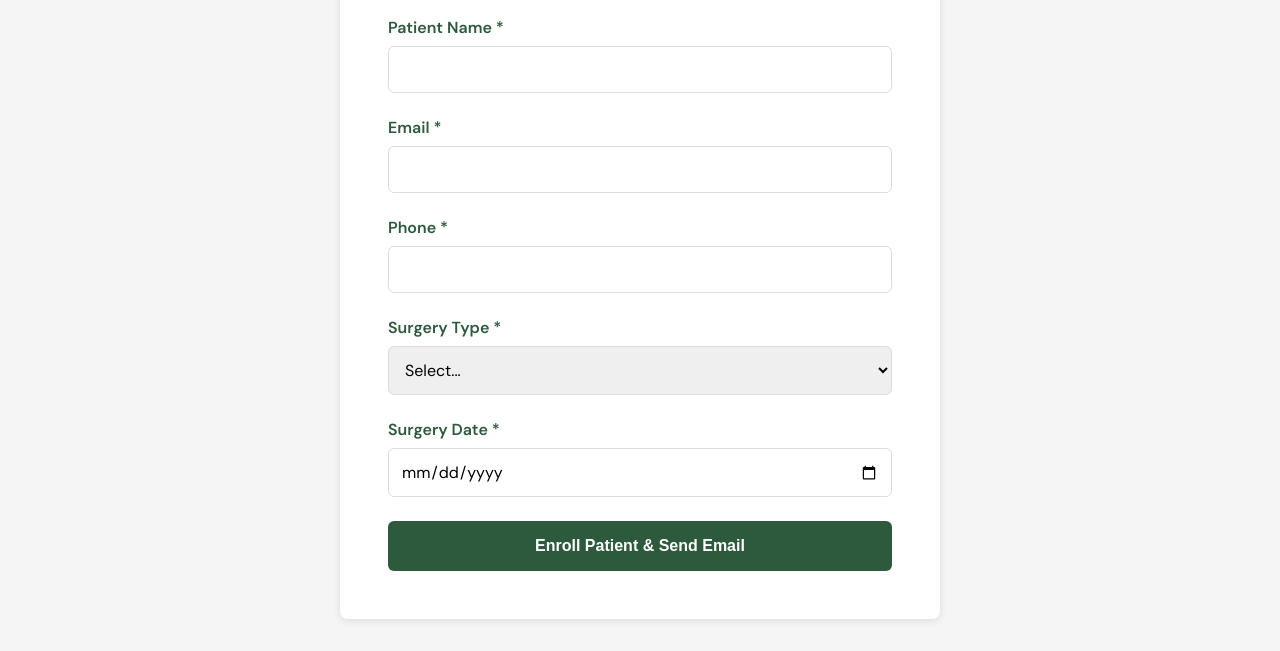
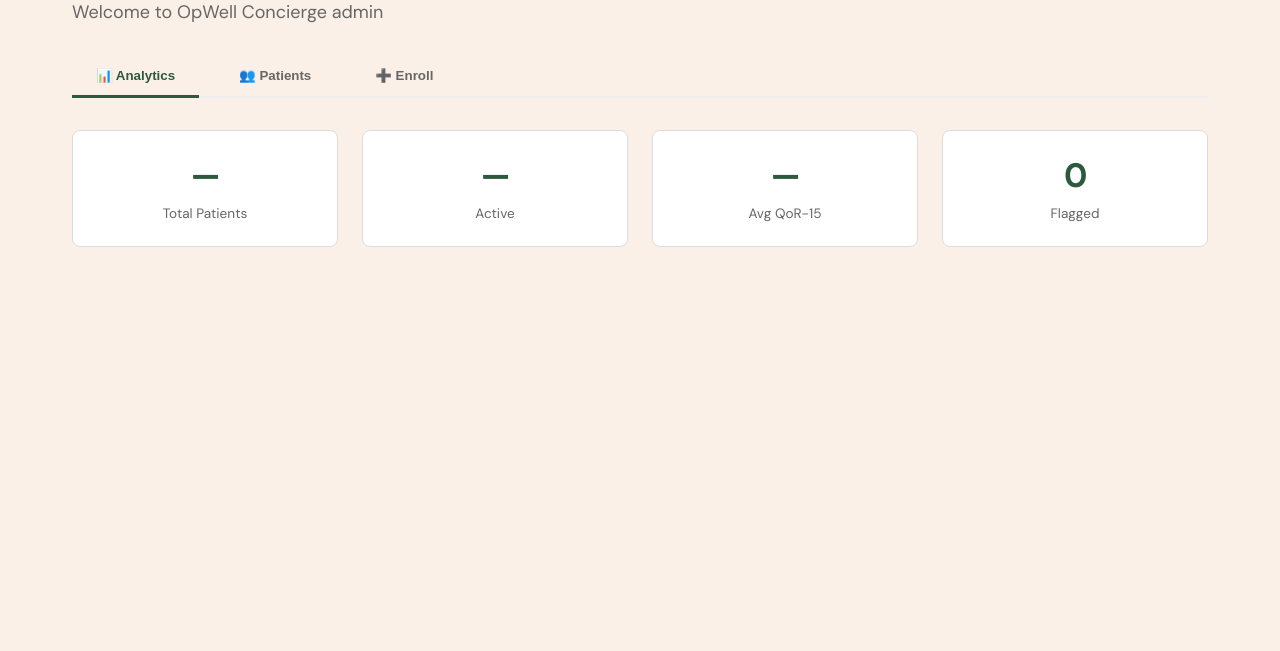
Before and after one commit to ornellaolu/OpWell-Concierge-, a website: page admin.html in a window 1280 px wide. Shown: the part 191-842 px from the top of the page. After the commit the page ends 800 px from the top, so only its background shows below. Drawn offline with nearby package versions, Linux system fonts and the light colour scheme; a web font is replaced by a local one.

Commit message:
Create standalone admin.html - simple, clean, working admin page

```diff
--- a/admin.html
+++ b/admin.html
@@ -3,115 +3,81 @@
 <head>
   <meta charset="UTF-8">
   <meta name="viewport" content="width=device-width, initial-scale=1.0">
-  <title>Admin Dashboard - OpWell Concierge</title>
-  <link href="https://fonts.googleapis.com/css2?family=Playfair+Display:wght@500;700&family=DM+Sans:wght@300;400;500;600;700&display=swap" rel="stylesheet">
+  <title>OpWell Admin Dashboard</title>
+  <link href="https://fonts.googleapis.com/css2?family=Playfair+Display:ital,wght@0,400;0,500;0,600;1,400;1,500&family=DM+Sans:wght@200;300;400;500&display=swap" rel="stylesheet">
   <style>
-    :root {
-      --sage: #2D5A3D;
-      --terracotta: #C8845A;
-    }
+    :root { --sage: #2D5A3D; --terracotta: #C8845A; --charcoal: #1C1C1C; --ivory: #FAF0E8; }
     * { margin: 0; padding: 0; box-sizing: border-box; }
-    body {
-      font-family: 'DM Sans', sans-serif;
-      background: #f5f5f5;
-      color: #333;
-      padding: 2rem;
-    }
-    .container { max-width: 600px; margin: 0 auto; background: white; border-radius: 8px; padding: 3rem; box-shadow: 0 2px 8px rgba(0,0,0,0.1); }
-    h1 { font-family: 'Playfair Display', serif; color: var(--sage); margin-bottom: 2rem; font-size: 2rem; }
-    .form-group { margin-bottom: 1.5rem; }
-    label { display: block; font-weight: 600; color: var(--sage); margin-bottom: 0.5rem; }
-    input, select { width: 100%; padding: 0.75rem; border: 1px solid #ddd; border-radius: 6px; font-family: 'DM Sans', sans-serif; font-size: 1rem; }
-    input:focus, select:focus { outline: none; border-color: var(--terracotta); }
-    button { width: 100%; background: var(--sage); color: white; padding: 1rem; border: none; border-radius: 6px; font-weight: 600; font-size: 1rem; cursor: pointer; }
-    button:hover { background: #1a3a25; }
-    .message { margin-top: 1rem; padding: 1rem; border-radius: 6px; display: none; }
-    .success { background: #dcfce7; color: #166534; }
-    .error { background: #fee2e2; color: #991b1b; }
+    body { font-family: 'DM Sans', sans-serif; background: var(--ivory); color: var(--charcoal); }
+    nav { position: fixed; top: 0; left: 0; right: 0; z-index: 100; background: rgba(240,246,240,0.97); backdrop-filter: blur(12px); padding: 0 2rem; height: 72px; display: flex; align-items: center; border-bottom: 2px solid rgba(200,132,90,0.35); }
+    .nav-logo { font-size: 24px; font-weight: 700; color: var(--sage); }
+    .container { max-width: 1200px; margin: 100px auto 0; padding: 2rem; }
+    h1 { font-family: 'Playfair Display', serif; font-size: 2rem; color: var(--sage); margin-bottom: 1rem; }
+    .tabs { display: flex; gap: 1rem; margin: 2rem 0; border-bottom: 2px solid #eee; }
+    .tab { padding: 0.75rem 1.5rem; background: none; border: none; color: #666; font-weight: 600; cursor: pointer; border-bottom: 3px solid transparent; margin-bottom: -2px; }
+    .tab.active { color: var(--sage); border-bottom-color: var(--sage); }
+    .content { display: none; }
+    .content.active { display: block; }
+    .analytics-grid { display: grid; grid-template-columns: repeat(4, 1fr); gap: 1.5rem; margin: 2rem 0; }
+    .card { background: #fff; border: 1px solid #ddd; border-radius: 8px; padding: 1.5rem; text-align: center; }
+    .card-value { font-size: 2rem; font-weight: 700; color: var(--sage); }
+    .card-label { font-size: 0.85rem; color: #666; margin-top: 0.5rem; }
   </style>
 </head>
 <body>
+  <nav>
+    <div class="nav-logo">OpWell Admin</div>
+  </nav>
 
-<div class="container">
-  <h1>Enroll Patient</h1>
-  <p style="color: #666; margin-bottom: 2rem;">Add a new patient to the recovery monitoring program</p>
+  <div class="container">
+    <h1>✅ Admin Dashboard - WORKING</h1>
+    <p style="font-size: 18px; color: #666; margin-bottom: 2rem;">Welcome to OpWell Concierge admin</p>
 
-  <form onsubmit="enrollPatient(event)">
-    <div class="form-group">
-      <label>Patient Name *</label>
-      <input type="text" id="name" required>
+    <div class="tabs">
+      <button class="tab active" onclick="showTab('analytics')">📊 Analytics</button>
+      <button class="tab" onclick="showTab('patients')">👥 Patients</button>
+      <button class="tab" onclick="showTab('enroll')">➕ Enroll</button>
     </div>
 
-    <div class="form-group">
-      <label>Email *</label>
-      <input type="email" id="email" required>
+    <div id="analytics" class="content active">
+      <div class="analytics-grid">
+        <div class="card">
+          <div class="card-value">—</div>
+          <div class="card-label">Total Patients</div>
+        </div>
+        <div class="card">
+          <div class="card-value">—</div>
+          <div class="card-label">Active</div>
+        </div>
+        <div class="card">
+          <div class="card-value">—</div>
+          <div class="card-label">Avg QoR-15</div>
+        </div>
+        <div class="card">
+          <div class="card-value">0</div>
+          <div class="card-label">Flagged</div>
+        </div>
+      </div>
     </div>
 
-    <div class="form-group">
-      <label>Phone *</label>
-      <input type="tel" id="phone" required>
+    <div id="patients" class="content" style="padding: 2rem; background: #fff; border-radius: 8px;">
+      <h2 style="color: var(--sage);">Patient Management</h2>
+      <p style="margin-top: 1rem; color: #666;">Patient search and management coming soon</p>
     </div>
 
-    <div class="form-group">
-      <label>Surgery Type *</label>
-      <select id="surgery" required>
-        <option value="">Select...</option>
-        <option value="BBL">BBL (Brazilian Butt Lift)</option>
-        <option value="Tummy Tuck">Tummy Tuck</option>
-        <option value="Bariatric">Bariatric Surgery</option>
-        <option value="Other">Other</option>
-      </select>
+    <div id="enroll" class="content" style="padding: 2rem; background: #fff; border-radius: 8px; max-width: 600px;">
+      <h2 style="color: var(--sage); margin-bottom: 1rem;">Enroll Patient</h2>
+      <p style="color: #666;">Enrollment feature coming soon</p>
     </div>
+  </div>
 
-    <div class="form-group">
-      <label>Surgery Date *</label>
-      <input type="date" id="date" required>
-    </div>
-
-    <button type="submit">Enroll Patient & Send Email</button>
-  </form>
-
-  <div id="message" class="message"></div>
-</div>
-
-<script>
-async function enrollPatient(e) {
-  e.preventDefault();
-
-  const name = document.getElementById('name').value;
-  const email = document.getElementById('email').value;
-  const phone = document.getElementById('phone').value;
-  const surgery = document.getElementById('surgery').value;
-  const date = document.getElementById('date').value;
-
-  try {
-    const res = await fetch('/api/patient-register', {
-      method: 'POST',
-      headers: { 'Content-Type': 'application/json' },
-      body: JSON.stringify({
-        name, email, phone, surgeryType: surgery, surgeryDate: date
-      })
-    });
-
-    const data = await res.json();
-    const msgEl = document.getElementById('message');
-
-    if (data.success) {
-      msgEl.className = 'message success';
-      msgEl.innerHTML = '✅ Patient enrolled! Recovery check-in link sent to ' + email;
-      document.querySelector('form').reset();
-    } else {
-      msgEl.className = 'message error';
-      msgEl.innerHTML = '❌ Error: ' + (data.error || 'Enrollment failed');
+  <script>
+    function showTab(tabName) {
+      document.querySelectorAll('.content').forEach(c => c.classList.remove('active'));
+      document.querySelectorAll('.tab').forEach(t => t.classList.remove('active'));
+      document.getElementById(tabName).classList.add('active');
+      event.target.classList.add('active');
     }
-    msgEl.style.display = 'block';
-  } catch (err) {
-    document.getElementById('message').className = 'message error';
-    document.getElementById('message').innerHTML = '❌ Error: ' + err.message;
-    document.getElementById('message').style.display = 'block';
-  }
-}
-</script>
-
+  </script>
 </body>
 </html>
```
